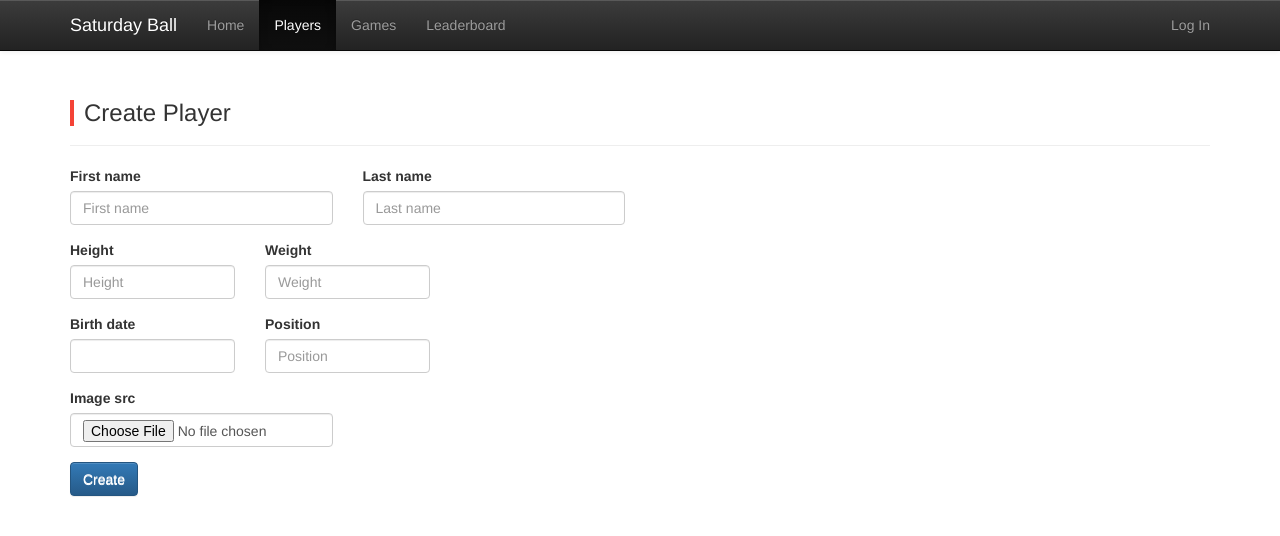
After one commit to adelprete/Pickup-Basketball-Stats, a Django app: page /player/new-player in a window 1280 px wide. The commit adds this page. Shown: the top 536 px of the page. Run offline with Django 3.2, Linux system fonts and the light colour scheme; parts of the project's set-up code (start-up, migrations or seed data) failed here and were passed over; some libraries are stand-ins or nearby versions.

Commit message:
Creating players doesnt require use of the admin anymore

```diff
--- a/basketball/forms.py
+++ b/basketball/forms.py
@@ -4,7 +4,15 @@ from django.db.models import Q
 import django_filters
 from django.db import models
 
+class PlayerForm(forms.ModelForm):
+    required_css_class = 'required'
+
+    class Meta:
+        model = bmodels.Player
+        exclude = [""]
+
 class GameForm(forms.ModelForm):
+    required_css_class = 'required'
 
     def __init__(self,*args,**kwargs):
        super(GameForm,self).__init__(*args,**kwargs)
@@ -16,6 +24,7 @@ class GameForm(forms.ModelForm):
         exclude = ['winning_players']
 
 class PlayByPlayForm(forms.ModelForm):
+    required_css_class = 'required'
 
     def __init__(self,game,*args,**kwargs):
         super(PlayByPlayForm,self).__init__(*args,**kwargs)
--- a/basketball/models.py
+++ b/basketball/models.py
@@ -129,8 +129,8 @@ class Game(models.Model):
     title = models.CharField(max_length=30)
     team1 = models.ManyToManyField('basketball.Player',default=model_team1(),related_name='team1_set')
     team2 = models.ManyToManyField('basketball.Player',default=model_team2(),related_name='team2_set')
-    team1_score = models.PositiveIntegerField(default=0)
-    team2_score = models.PositiveIntegerField(default=0)
+    team1_score = models.PositiveIntegerField(default=0,help_text="Leave 0 if entering plays")
+    team2_score = models.PositiveIntegerField(default=0,help_text="Leave 0 if entering plays")
     winning_players = models.ManyToManyField('basketball.Player',related_name='winning_players_set',blank=True)
     youtube_id = models.CharField("Youtube Video ID",max_length=2000,blank=True)
     game_type = models.CharField(max_length=30,choices=GAME_TYPES,null=True)
--- a/basketball/static/css/custom.css
+++ b/basketball/static/css/custom.css
@@ -2,6 +2,10 @@
 	.container {
 		width: 1170px;
 	}
+}
+
+.required label:after {
+	content:"*";
 }
 
 .panel-default {
--- /dev/null
+++ b/basketball/templates/player_form.html
@@ -0,0 +1,47 @@
+{% extends 'players_home.html' %}
+{% block body %}
+{% load bootstrap3 %}
+	<div class="page-header"><h3 class="accent">{% if form.instance.id %}Edit Player{% else %}Create Player{% endif %}</h3></div>
+	<form method=post>{% csrf_token %}
+		<div class="row">
+			<div class="col-sm-5 col-md-3">
+				{% bootstrap_field form.first_name %}
+			</div>
+			<div class="col-sm-5 col-md-3">
+				{% bootstrap_field form.last_name %}
+			</div>
+		</div>
+		<div class="row">
+			<div class="col-xs-6 col-sm-4 col-md-2">
+				{% bootstrap_field form.height %}
+			</div>
+			<div class="col-xs-6 col-sm-4 col-md-2">
+				{% bootstrap_field form.weight %}
+			</div>
+		</div>
+		<div class="row">
+			<div class="col-xs-7 col-sm-4 col-md-2">
+				{% bootstrap_field form.birth_date %}
+			</div>
+			<div class="col-xs-6 col-sm-4 col-md-2">
+				{% bootstrap_field form.position %}
+			</div>
+		</div>
+		<div class="row">
+			<div class="col-sm-5 col-md-3">
+				{% bootstrap_field form.image_src %}
+			</div>
+		</div>
+		<div class="row">
+			<div class="col-md-1">
+				<input class="btn btn-default btn-primary" type="submit" value="{% if form.instance.id %}Update{% else %}Create{% endif %}">
+			</div>
+			<div class="col-md-1">
+				{% if form.instance.id and not form.instance.statline_set.count %}
+					<input class="btn btn-default btn-danger" type="submit" name="delete" id="delete" value="Delete">
+				{% endif %}
+			</div>
+		</div>
+	</form>
+
+{% endblock %}
--- a/basketball/templates/players_home.html
+++ b/basketball/templates/players_home.html
@@ -8,6 +8,15 @@
 	<div class="page-header">
 	<h3 class="accent">Players</h3>
 	</div>
+	{% if not request.user.is_anonymous %}
+		<div class="row">
+			<div class="col-md-1">
+				<form action="{% url 'create_player' %}">
+					<input class="btn btn-primary btn-sm" type="submit" value="Create New Player">
+				</form>
+			</div>
+		</div><br>
+	{% endif %}
 	<div class="row">
 		{% for player in players %}
 			<div class="col-xs-4 col-sm-2" style="margin-top:15px;text-align:center;">
--- a/basketball/views.py
+++ b/basketball/views.py
@@ -177,6 +177,30 @@ def leaderboard_home(request):
 
     return render(request,'leaderboard.html',{'form':form,'season_id':season_id,'possessions_min':possessions_min,'season':season})
 
+def player_basics(request,id=None,form_class=bforms.PlayerForm):
+
+    model = None
+    if id:
+        model = get_object_or_404(bmodels.Player,id=id)
+
+    form = form_class(instance=model)
+    if request.POST:
+        form = form_class(request.POST,instance=model)
+        if "delete" in request.POST:
+            model.delete()
+            messages.success(request,'Player Deleted')
+            return redirect('/players-home/')
+        if form.is_valid():
+            p_record = form.save()
+
+            if model:
+                messages.success(request,"Player Saved")
+            else:
+                messages.success(request,"Player Created")
+            return redirect(p_record.get_absolute_url())
+
+    return render(request,'player_form.html',{'form':form})
+
 def game_basics(request,game_id=None,form_class=bforms.GameForm):
 
     model = None
--- a/saturdayball/urls.py
+++ b/saturdayball/urls.py
@@ -20,17 +20,23 @@ from django.contrib.staticfiles.urls import staticfiles_urlpatterns
 
 urlpatterns = [
 	url(r'^$',	bviews.root,		name='root'),
-	url(r'^games-home/(?P<id>\d+)/box-score/$',        bviews.box_score,            name='box_score'),
         url(r'^ajax-add-play/(?P<pk>[0-9]+)/$',        bviews.ajax_add_play,       name='ajax_add_play'),
         url(r'ajax-filter-plays/(?P<pk>[0-9]+)/$',      bviews.ajax_filter_plays,   name="ajax_filter_plays"),
         url(r'^delete-play/(?P<pk>[0-9]+)/$',        bviews.delete_play,       name='delete_play'),
+
         url(r'^players-home/$',                 bviews.players_home,       name='players_home'),
         url(r'^player/(?P<id>[0-9]+)/$',                 bviews.player,       name='player_page'),
+        url(r'^player/(?P<id>[0-9]+)/edit-player/$', bviews.player_basics,       name='edit_player'),
+        url(r'^player/new-player$',     bviews.player_basics,       name='create_player'),
+
+	url(r'^games-home/(?P<id>\d+)/box-score/$',        bviews.box_score,            name='box_score'),
         url(r'^games-home/(?P<game_id>\d+)/play/(?P<play_id>[0-9]+)/$',  bviews.PlayByPlayFormView.as_view(), name='playbyplay_detail'),
         url(r'^games-home/new-game/$',        bviews.game_basics,            name='create_game'),
         url(r'^games-home/(?P<game_id>\d+)/edit-game/$',        bviews.game_basics, name='edit_game'),
         url(r'^games-home/recap/(?P<game_id>\d+)/$',  bviews.recap, name='recap'),
         url(r'^games-home/$',                 bviews.games_home,       name='games_home'),
+
         url(r'^leaderboard-home/$',                 bviews.leaderboard_home,       name='leaderboard_home'),
+
         url(r'^admin/', include(admin.site.urls)),
 ] + static(settings.MEDIA_URL, document_root=settings.MEDIA_ROOT) + staticfiles_urlpatterns()
```
Also changed, not shown: basketball/templates/player.html (deleted, +0 -44 lines), basketball/templates/player_detail.html (+6 -1 lines), basketball/templatetags/basketball_tags.py (+14 -5 lines).
